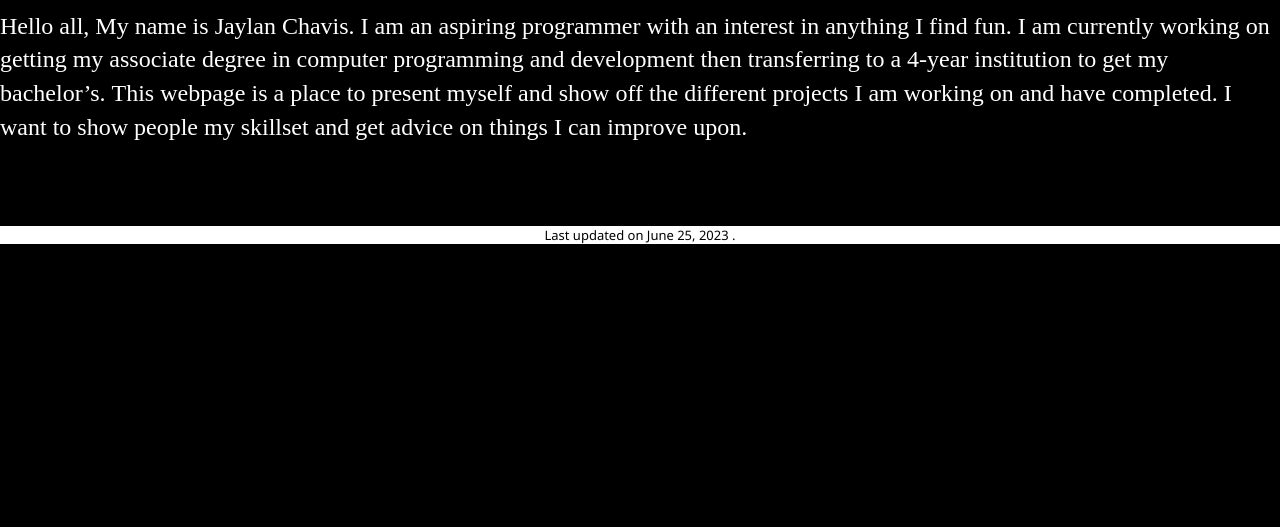
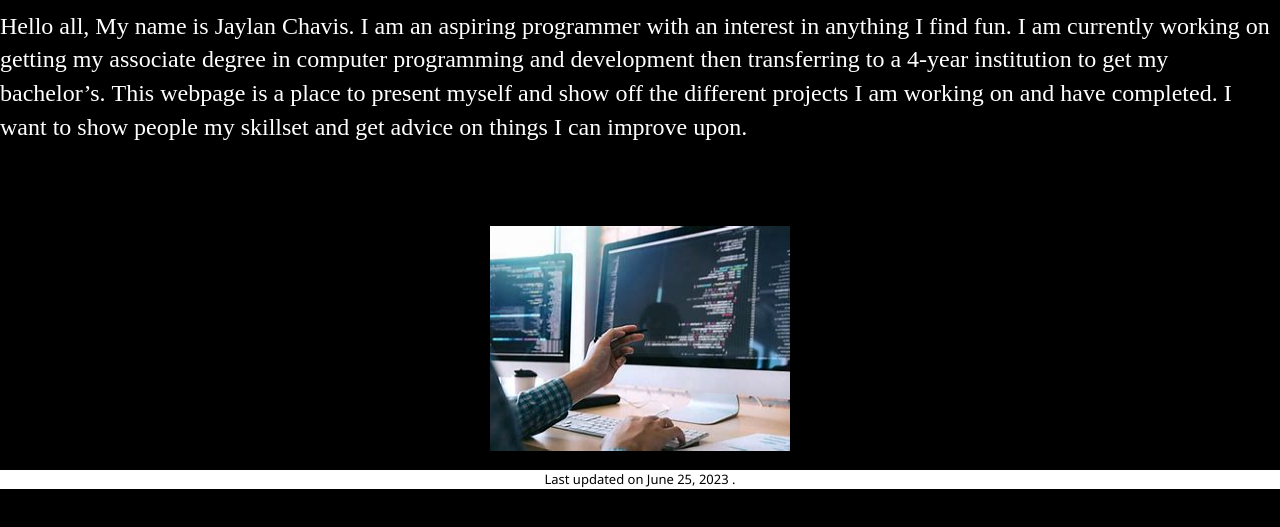
Before and after one commit to jaychavis1738/jaychavis1738.github.io, a plain HTML site: page index.html in a window 1280 px wide. Shown: the part 121-648 px from the top of the page. Drawn offline with Linux system fonts and the light colour scheme.

Commit message:
Added new image to assets and index page

```diff
--- a/index.html
+++ b/index.html
@@ -16,6 +16,7 @@
 <div class = "container">
   <p>Hello all, My name is Jaylan Chavis. I am an aspiring programmer with an interest in anything I find fun. I am currently working on getting my associate degree in computer programming and development then transferring to a 4-year institution to get my bachelor’s. This webpage is a place to present myself and show off the different projects I am working on and have completed. I want to show people my skillset and get advice on things I can improve upon.  </p>
   <p>&nbsp;</p>
+<div class = "image"><img src = "assets/download.jpg" width="300" height="225" alt="Developer pointing pen at screeen."></div>
 </div>
 
 <footer class="footer">Last updated on
```
Also changed, not shown: assets/download.jpg (added).
